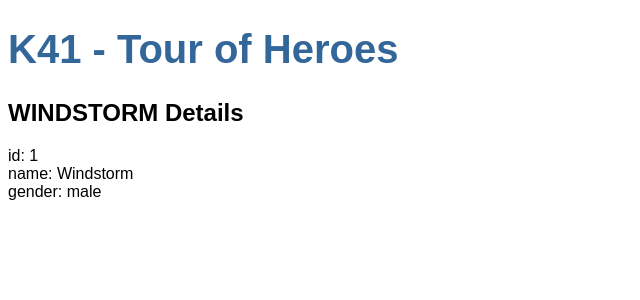
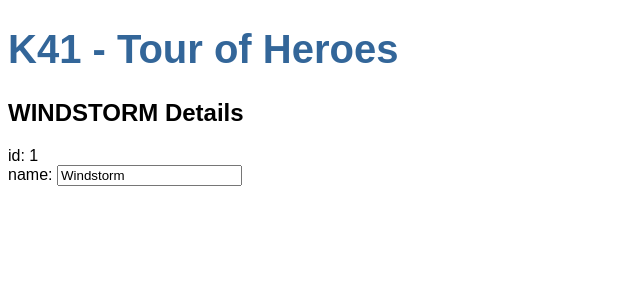
Before and after one commit to zeeeya/Angular-Tour-of-Heroes, an Angular app: page / in a window 1280 px wide. Shown: the top 300 px of the page, without its empty margins (0-640 px from the left). Built offline with nearby package versions, Linux system fonts and the light colour scheme.

Commit message:
#3 edited and added

```diff
--- a/src/app/app.component.ts
+++ b/src/app/app.component.ts
@@ -6,5 +6,5 @@
   styleUrls: ['./app.component.css']
 })
 export class AppComponent {
-  title = 'K41 - Tour of Heroes';
+ title = 'K41 - Tour of Heroes';
 }
--- a/src/app/app.module.ts
+++ b/src/app/app.module.ts
@@ -1,7 +1,6 @@
 import { BrowserModule } from '@angular/platform-browser';
 import { NgModule } from '@angular/core';
-import { FormsModule } from '@angular/forms';
-import { HttpModule } from '@angular/http';
+import { FormsModule } from '@angular/forms'; // <-- NgModel lives here
 
 import { AppComponent } from './app.component';
 import { HeroesComponent } from './heroes/heroes.component';
@@ -13,8 +12,7 @@
   ],
   imports: [
     BrowserModule,
-    FormsModule,
-    HttpModule
+    FormsModule
   ],
   providers: [],
   bootstrap: [AppComponent]
--- a/src/app/hero.ts
+++ b/src/app/hero.ts
@@ -1,5 +1,4 @@
 export class Hero {
-  id: any;
+  id: number;
   name: string;
-  gender: string;
 }
--- a/src/app/heroes/heroes.component.html
+++ b/src/app/heroes/heroes.component.html
@@ -1,4 +1,7 @@
-<h2>{{ myhero.name | uppercase }} Details</h2>
-<div><span>id: </span>{{myhero.id}}</div>
-<div><span>name: </span>{{myhero.name}}</div>
-<div><span>gender: </span>{{myhero.gender}}</div>
+<h2>{{ hero.name | uppercase }} Details</h2>
+<div><span>id: </span>{{hero.id}}</div>
+<div>
+    <label>name:
+      <input [(ngModel)]="hero.name" placeholder="name">
+    </label>
+</div>
--- a/src/app/heroes/heroes.component.ts
+++ b/src/app/heroes/heroes.component.ts
@@ -7,11 +7,9 @@
   styleUrls: ['./heroes.component.css']
 })
 export class HeroesComponent implements OnInit {
-
-  myhero: Hero = {
+  hero: Hero = {
     id: 1,
-    name: 'Windstorm',
-    gender: 'male'
+    name: 'Windstorm'
   };
 
   constructor() { }
```
